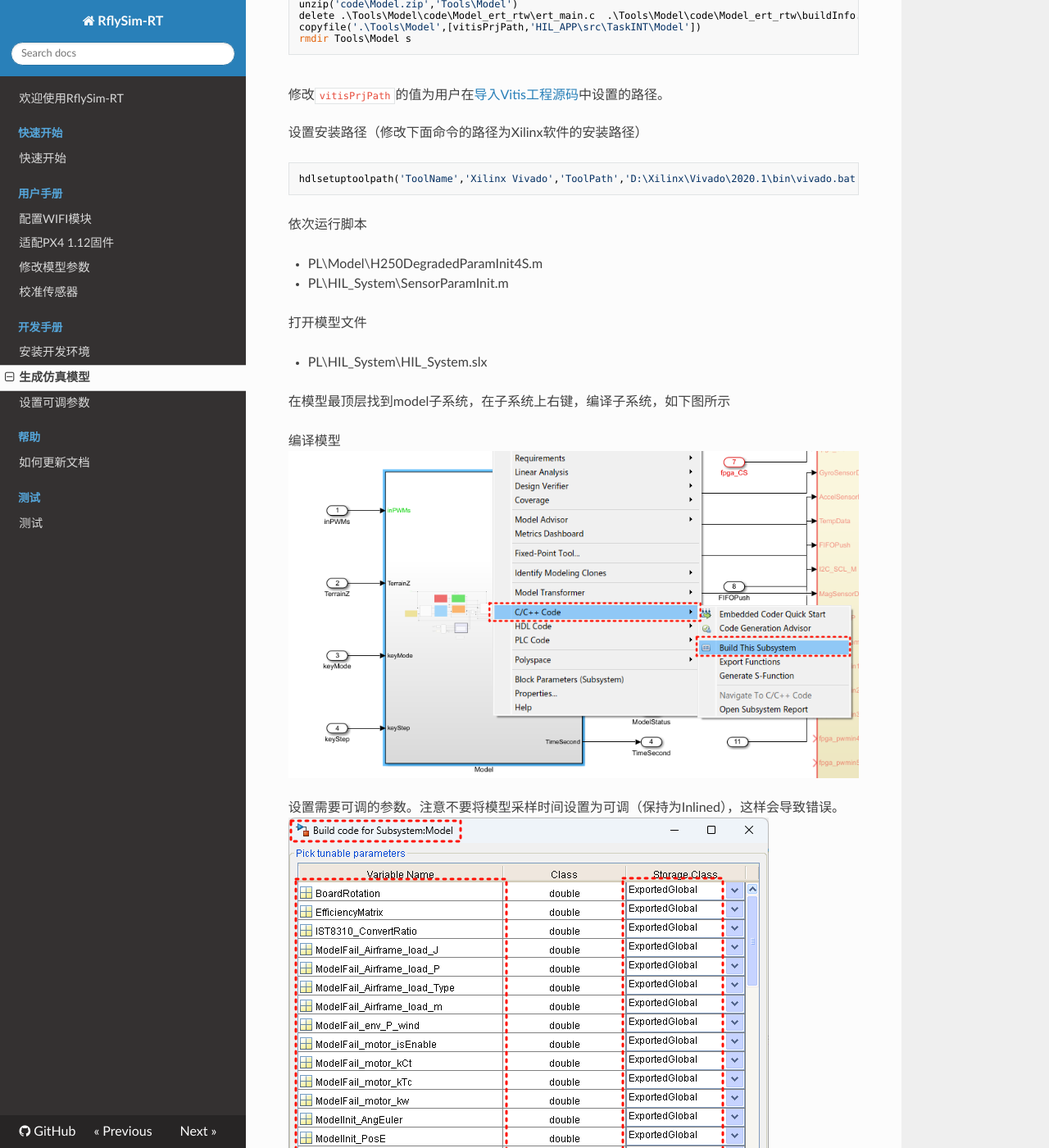
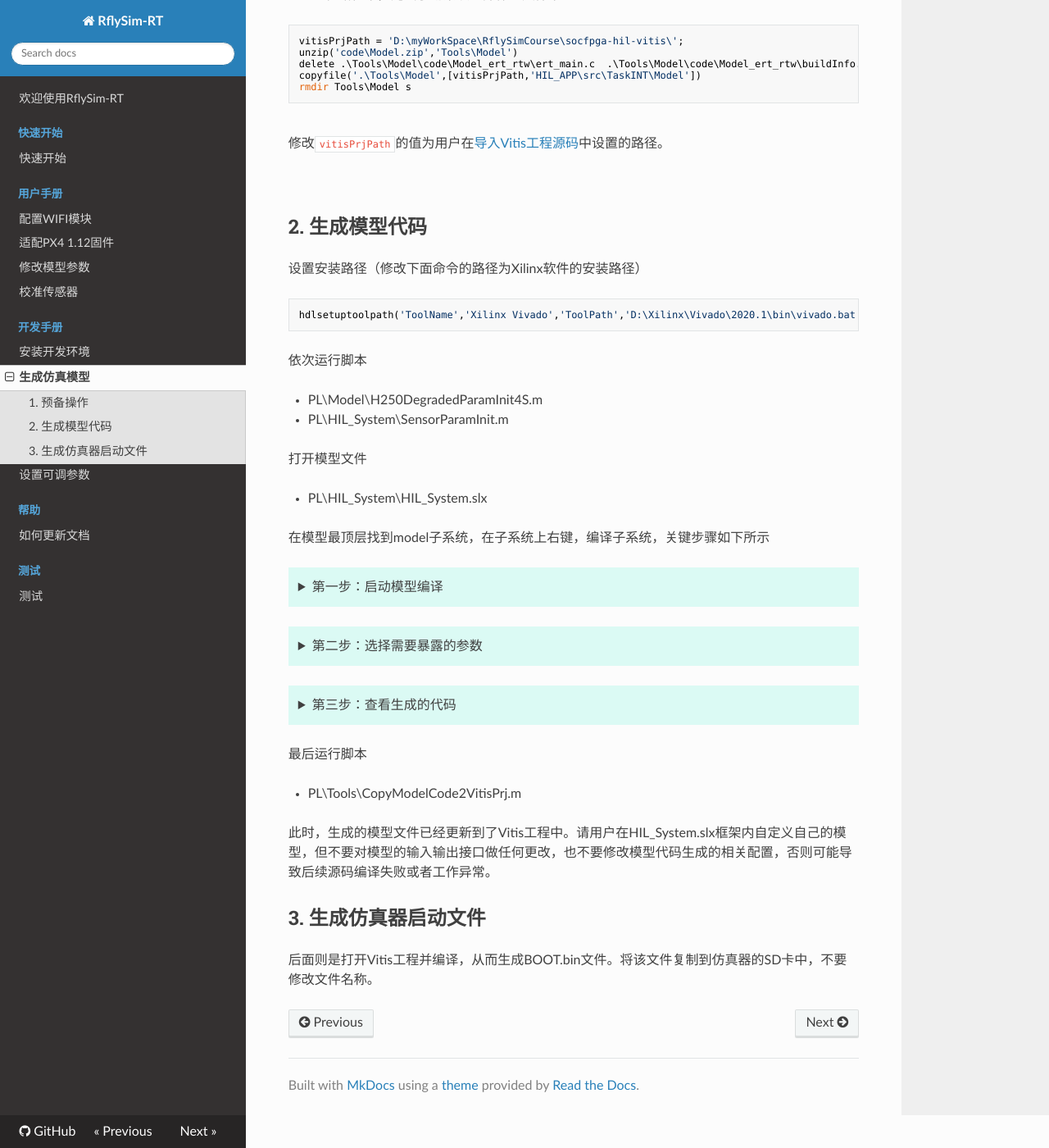
Before and after one commit to RflyBUAA/RflySimRTDoc, an MkDocs documentation site: the page built from docs/dev_manual/userDefineModel.md, in a window 1280 px wide and 1400 px high, scrolled down 319 px. Shown: the whole window at 82% size. Built offline with MkDocs 1.6.1, drawn with Linux system fonts in a browser that asks for light colours; nearby versions of some CDN libraries; some of the changed text lies outside the part shown.

Commit message:
文档内容完善

````diff
--- a/docs/dev_manual/userDefineModel.md
+++ b/docs/dev_manual/userDefineModel.md
@@ -1,4 +1,7 @@
 # 生成仿真模型
+
+
+## 1. 预备操作
 
 用MATLAB 2021a打开工程文件，该文件位于[PL文件夹中](../dev_manual/envConfig.md#3)，名为`PL.prj`。
 
@@ -11,6 +14,9 @@
 rmdir Tools\Model s
 ```
 修改`vitisPrjPath`的值为用户在[导入Vitis工程源码](../dev_manual/envConfig.md#2-vitis)中设置的路径。
+
+<br/>
+## 2. 生成模型代码
 
 设置安装路径（修改下面命令的路径为Xilinx软件的安装路径）
 ```
@@ -26,21 +32,25 @@
 
 - PL\HIL_System\HIL_System.slx
 
-在模型最顶层找到model子系统，在子系统上右键，编译子系统，如下图所示
+在模型最顶层找到model子系统，在子系统上右键，编译子系统，关键步骤如下所示
 
-编译模型
-![](../img-large/buildmodel.png)
+??? TIP "第一步：启动模型编译"
+	![](../img-large/buildmodel.png)
 
-设置需要可调的参数。注意不要将模型采样时间设置为可调（保持为Inlined），这样会导致错误。
-![](../img-large/buildmodel2.png)
+??? TIP "第二步：选择需要暴露的参数"
+	设置需要可调的参数。注意不要将模型采样时间设置为可调（保持为Inlined），这样会导致错误。
+	![](../img-large/buildmodel2.png)
 
-编译后会显示生成的代码，可以在右侧查看到。
-![](../img-large/buildmodel3.png)
+??? TIP "第三步：查看生成的代码"
+	编译后会显示生成的代码，可以在右侧查看到
+	![](../img-large/buildmodel3.png)
 
 最后运行脚本
 
 - PL\Tools\CopyModelCode2VitisPrj.m
 
-此时，生成的模型文件已经更新到了Vitis工程中。请用户在HIL_System.slx框架内自定义自己的模型，但不要对模型的输入输出接口做任何更改。
+此时，生成的模型文件已经更新到了Vitis工程中。请用户在HIL_System.slx框架内自定义自己的模型，但不要对模型的输入输出接口做任何更改，也不要修改模型代码生成的相关配置，否则可能导致后续源码编译失败或者工作异常。
+
+## 3. 生成仿真器启动文件
 
 后面则是打开Vitis工程并编译，从而生成BOOT.bin文件。将该文件复制到仿真器的SD卡中，不要修改文件名称。
````
